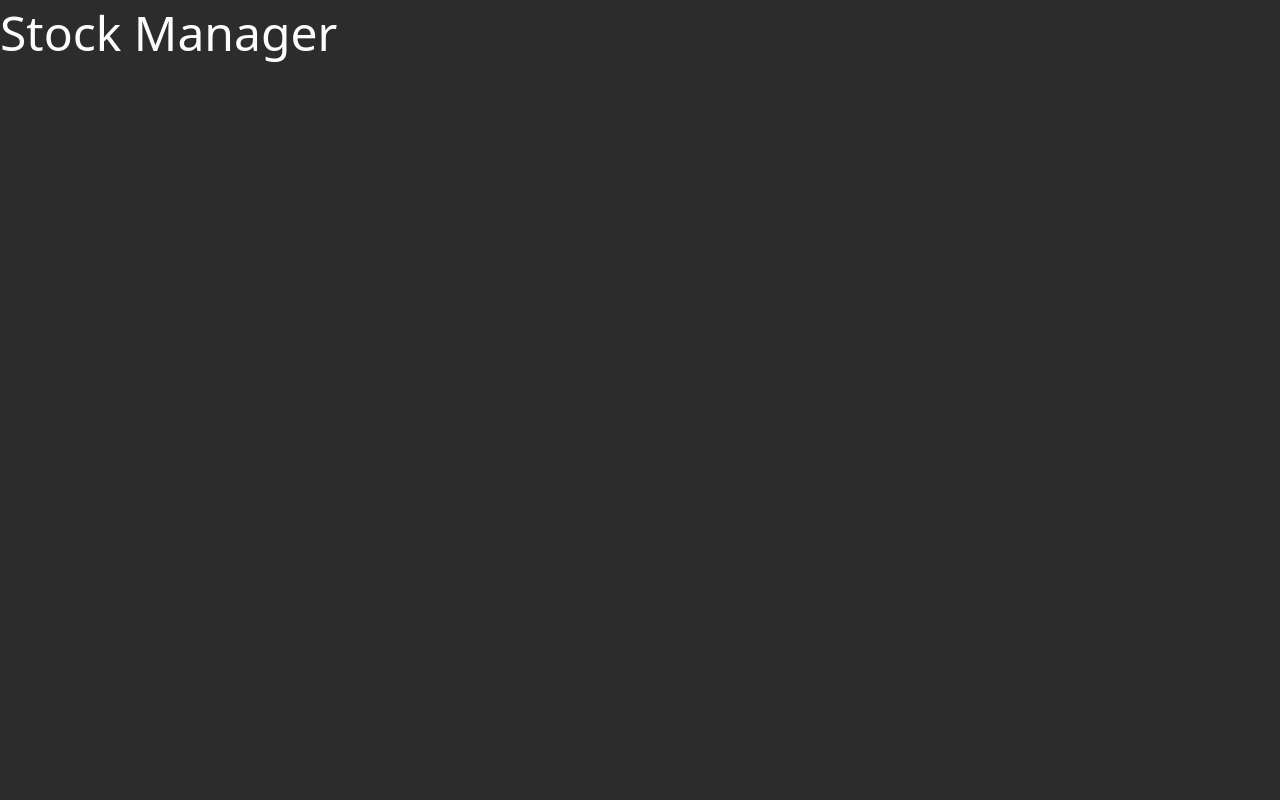
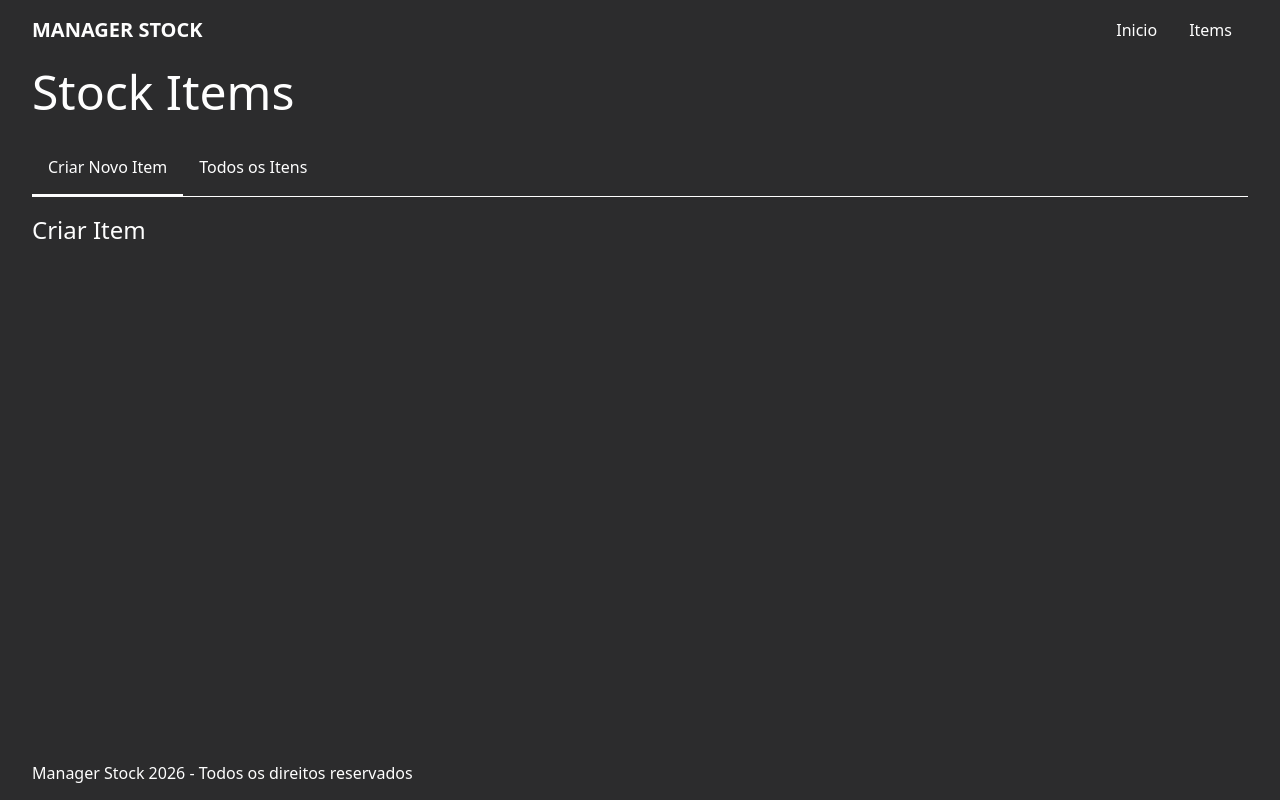
Before and after one commit to romariobreis/stock-manager, a React (Vite) app: page /items/new in a window 1280 px wide. Built offline with nearby package versions, Linux system fonts and the light colour scheme.

Commit message:
feat: add pages

```diff
--- a/src/App.jsx
+++ b/src/App.jsx
@@ -1,5 +1,8 @@
+import { RouterProvider } from "react-router-dom";
+import router from "./router";
+
 export default function App() {
   return (
-    <h1>Stock Manager</h1>
+    <RouterProvider router={router} />
   )
 }
--- /dev/null
+++ b/src/pages/CreateItem.jsx
@@ -0,0 +1,5 @@
+export default function CreateItem() {
+  return (
+    <h2>Criar Item</h2>
+  )
+}
--- /dev/null
+++ b/src/pages/Home.jsx
@@ -0,0 +1,7 @@
+export default function Home() {
+  return (
+    <main>
+      <h1>Dashboard</h1>
+    </main>
+  )
+}
--- /dev/null
+++ b/src/pages/ItemsLayout.jsx
@@ -0,0 +1,15 @@
+import { Link, Outlet, useLocation } from "react-router-dom";
+
+export default function ItemsLayout() {
+  const { pathname } = useLocation()
+  return (
+    <main>
+      <h1>Stock Items</h1>
+      <div className="tabs">
+        <Link to="/items/new" className={`tab ${pathname === "/items/new" ? "active" : ""}`}>Criar Novo Item</Link>
+        <Link to="/items" className={`tab ${pathname === "/items" ? "active" : ""}`}>Todos os Itens</Link>
+      </div>
+      <Outlet />
+    </main>
+  )
+}
--- /dev/null
+++ b/src/pages/ListItems.jsx
@@ -0,0 +1,5 @@
+export default function ListItems() {
+  return (
+    <h2>Listar Items</h2>
+  )
+}
--- /dev/null
+++ b/src/pages/RootLayout.jsx
@@ -0,0 +1,21 @@
+import { Link, Outlet } from "react-router-dom";
+
+export default function RootLayout() {
+  return (
+    <>
+      <header>
+        <Link to="/" className="logo">MANAGER STOCK</Link>
+        <nav>
+          <Link to="/">Inicio</Link>
+          <Link to="/items">Items</Link>
+        </nav>
+      </header>
+      <div>
+        <Outlet />
+      </div>
+      <footer>
+        Manager Stock 2026 - Todos os direitos reservados
+      </footer>
+    </>
+  )
+}
--- /dev/null
+++ b/src/pages/ShowItem.jsx
@@ -0,0 +1,5 @@
+export default function ShowItem() {
+  return (
+    <h2>Exibir Item</h2>
+  )
+}
--- /dev/null
+++ b/src/pages/UpdateItem.jsx
@@ -0,0 +1,5 @@
+export default function UpdateItem() {
+  return (
+    <h2>Atualizar Item</h2>
+  )
+}
```
Also changed, not shown: src/router.jsx (+7 -0 lines).
